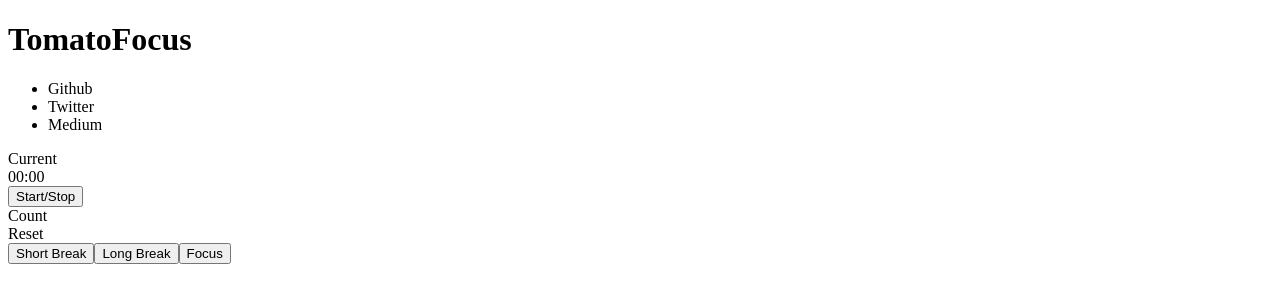
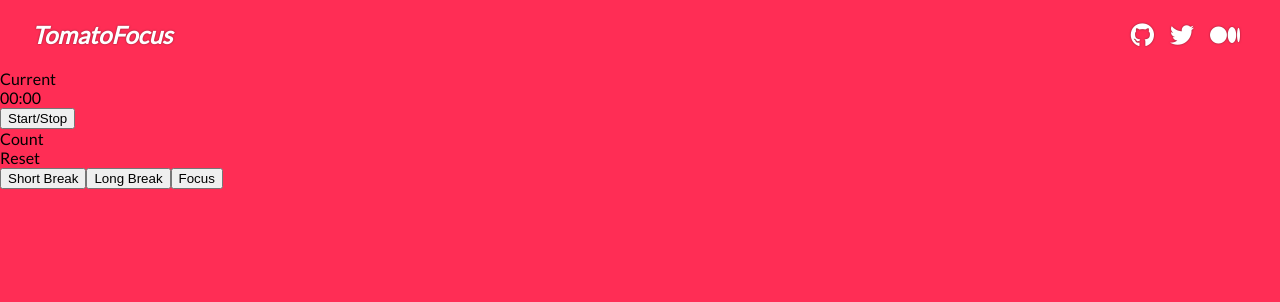
Before and after one commit to ajayns/tomato-focus, an Angular app: page / in a window 1280 px wide. Shown: the top 302 px of the page. Built offline with nearby package versions, Linux system fonts and the light colour scheme.

Commit message:
Add SCSS

```diff
--- a/src/app/app.component.html
+++ b/src/app/app.component.html
@@ -1,16 +1,18 @@
 <title>{{ time | minuteSeconds }} | Tomato Focus</title>
 
+<div class="bg"></div>
 
-<div>
+<nav>
   <h1>TomatoFocus</h1>
-    <div>
+
   <ul>
-            <li>Github</li>
-            <li>Twitter</li>
-            <li>Medium</li>
+    <li><i class="fa fa-github"></i></li>
+    <li><i class="fa fa-twitter"></i></li>
+    <li><i class="fa fa-medium"></i></li>
   </ul>
-    </div>
-</div>
+
+</nav>
+
 
 <div>
   <div>Current</div>
--- /dev/null
+++ b/src/app/app.component.scss
@@ -0,0 +1,44 @@
+
+$red: #ff2d55;
+
+@mixin flex($align: left) {
+    display: flex;
+    justify-content: $align;
+    align-items: center;
+}
+
+%white-text {
+    color: white;
+    text-shadow: 0px 0px 2px rgba(0, 0, 0, 0.5);
+}
+
+.bg {
+    z-index: -1;
+    position: fixed;
+    top: 0;
+    width: 100vw;
+    height: 100vh;
+    background-color: $red;
+}
+
+nav {
+    margin: 0 2rem 0 2rem;
+    display: grid;
+    grid-template-columns: 3fr 1fr;
+    @extend %white-text;
+
+    h1 {
+        font-style: italic;
+    }
+
+    ul {
+        list-style: none;
+        text-align: right;
+        @include flex(right);
+        li {
+            margin: 0 0.5rem 0 0.5rem;
+            display: inline-block;
+            font-size: x-large;
+        }
+    }
+}
--- a/src/app/app.component.ts
+++ b/src/app/app.component.ts
@@ -3,7 +3,7 @@ import { Component } from '@angular/core';
 @Component({
   selector: 'app-root',
   templateUrl: './app.component.html',
-  styleUrls: ['./app.component.css']
+  styleUrls: ['./app.component.scss']
 })
 
 export class AppComponent {
--- a/src/index.html
+++ b/src/index.html
@@ -3,6 +3,8 @@
 <head>
   <meta charset="utf-8">
   <base href="/">
+
+  <script src="https://use.fontawesome.com/ddc7892343.js"></script>
 
   <meta name="viewport" content="width=device-width, initial-scale=1">
   <link rel="icon" type="image/x-icon" href="favicon.ico">
--- a/src/styles.css
+++ b/src/styles.css
@@ -1 +1,8 @@
-/* You can add global styles to this file, and also import other style files */
+@import url('https://fonts.googleapis.com/css?family=Lato');
+
+
+body {
+    margin: 0 auto;
+    padding: 0;
+    font-family: 'Lato', sans-serif;
+}
```
Also changed, not shown: src/app/app.component.css (deleted). Lines whose indentation alone changed are shown as unchanged.
